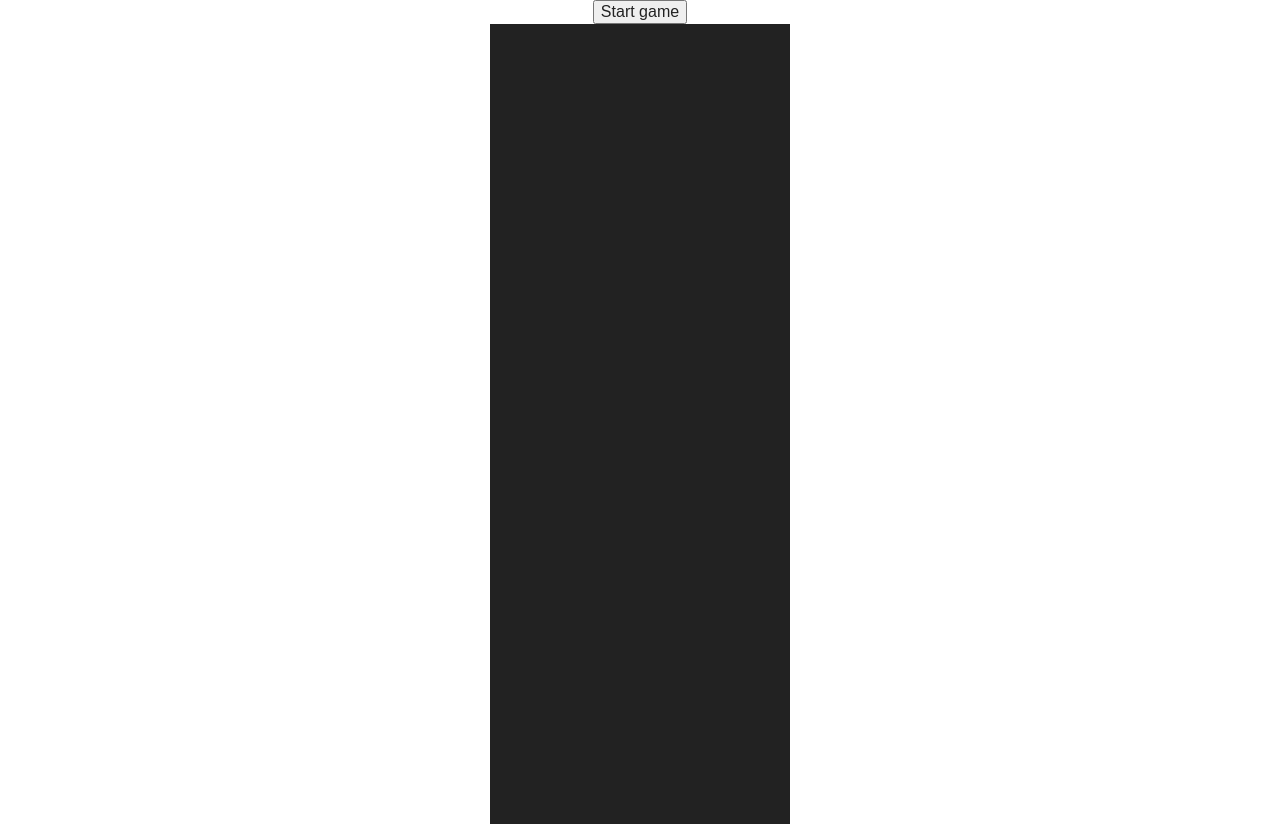
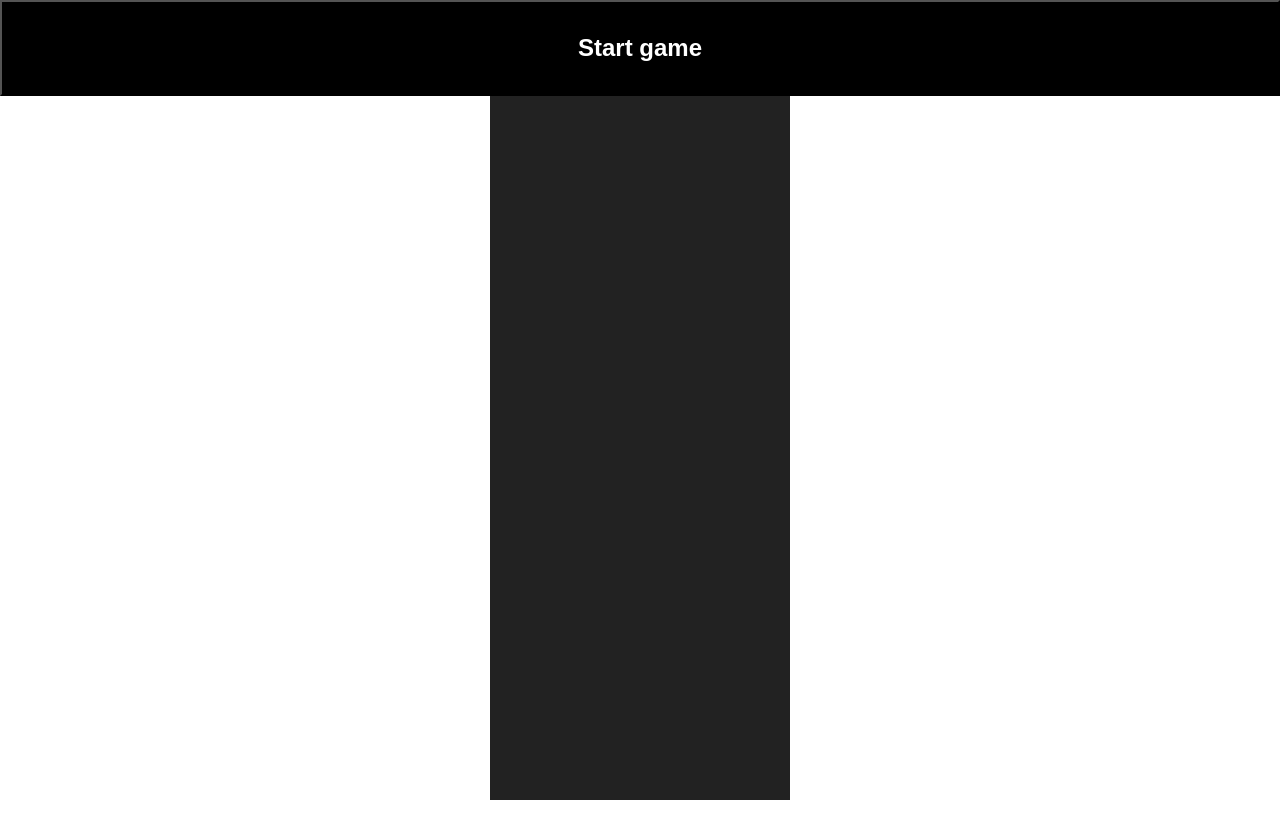
Before and after one commit to DrumPire/race, a plain HTML site: page index.html in a window 1280 px wide. After the commit the page ends 800 px from the top, so only its background shows below. Drawn offline with Linux system fonts and the light colour scheme.

Commit message:
final step

```diff
--- a/css/style.css
+++ b/css/style.css
@@ -1,7 +1,18 @@
 .start {
+  position: absolute;
+  left: 0;
+  top: 0;
+  width: 100%;
+  margin: 0;
+  padding: 2rem 0;
+  text-align: center;
+  z-index: 200;
+  color: #fff;
+  font-size: 1.5rem;
+  background-color: #000;
   cursor: pointer;
-  display: block;
-  margin: 0 auto;
+  font-family: sans-serif;
+  font-weight: 700;
 }
 .hide {
   display: none;
@@ -11,9 +22,7 @@
   height: 100px;
   background: transparent url('../image/player.png') center / cover no-repeat;
   position: absolute;
-  left: 125px;
-  bottom: 10px;
-}
+ }
 .gameArea {
   width: 300px;
   height: 100vh;
@@ -29,3 +38,17 @@
   background-color: #fff;
   left: 145px;
 }
+.score {
+  position: absolute;
+  top: 0;
+  left: 0;
+  width: 100%;
+  background: #000;
+  padding: 1rem 0;
+  z-index: 200;
+  font-size: 1.5rem;
+  color: skyblue;
+  text-align: center;
+  font-family: sans-serif;
+  font-weight: 500;
+}
--- a/js/main.js
+++ b/js/main.js
@@ -28,6 +28,8 @@ function getQuantityElements(heightElement) {
 
 function startGame() {
   start.classList.add('hide');
+  gameArea.innerHTML = '';
+  car.style.bottom = '10px';
   for (let i = 0; i < getQuantityElements(100); i ++) {
     const line = document.createElement('div');
     line.classList.add('line');
@@ -45,9 +47,11 @@ function startGame() {
     enemy.style.background = 'transparent url(../image/enemy2.png) center / cover no-repeat';
     gameArea.appendChild(enemy);
   }
-
+  setting.score = 0;
   setting.start = true;
   gameArea.appendChild(car);
+  car.style.left = gameArea.offsetWidth/2 - car.offsetWidth/2;
+  car.style.top = 'auto';
   setting.x = car.offsetLeft;
   setting.y = car.offsetTop;
   requestAnimationFrame(playGame);
@@ -55,6 +59,8 @@ function startGame() {
 
 function playGame() {
   if (setting.start) {
+    setting.score += setting.speed;
+    score.innerHTML = 'Score<br>' + setting.score;
     moveRoad();
     moveEnemy();
     if (keys.ArrowLeft && setting.x > 0) {
@@ -102,6 +108,16 @@ function moveRoad() {
 function moveEnemy() {
   let enemy = document.querySelectorAll('.enemy');
   enemy.forEach(function(item) {
+    let carRect = car.getBoundingClientRect();
+    let enemyRect = item.getBoundingClientRect();
+
+    if (carRect.top <= enemyRect.bottom && carRect.right >= enemyRect.left && carRect.left <= enemyRect.right &&
+      carRect.bottom >= enemyRect.top) {
+      setting.start = false;
+      start.classList.remove('hide');
+      start.style.top = score.offsetHeight;
+    }
+
     item.y += setting.speed / 2;
     item.style.top = item.y + 'px';
     if (item.y >= document.documentElement.clientHeight) {
```
